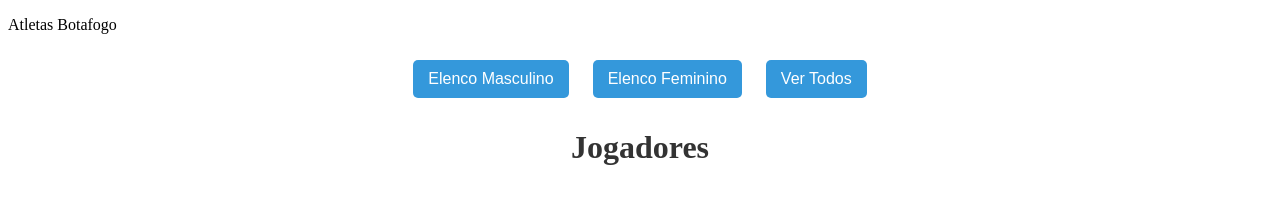
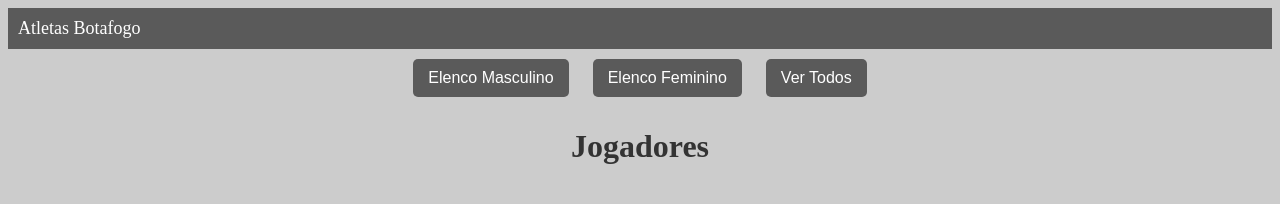
Before and after one commit to GustavopRezende/Ap2_Botafogo, a plain HTML site: page jogadores.html in a window 1280 px wide. Drawn offline with Linux system fonts and the light colour scheme.

Commit message:
.\style.css

```diff
--- a/styles.css
+++ b/styles.css
@@ -1,11 +1,34 @@
+/* Estilos para a faixa superior */
+.header-banner {
+  background-color: #5a5a5a; /* Cor de fundo cinza claro */
+  padding: 10px; /* Espaçamento interno */
+}
+
+.header-banner p {
+  margin: 0;
+  font-size: 18px;
+  color: #ffffff; /* Cor do texto */
+}
+
+/* Estilos para o contêiner principal */
+.container {
+  max-width: 1200px;
+  margin: 0 auto; /* Centraliza o conteúdo na página */
+}
+
+body {
+ background-color: #ccc;
+}
+
 /* Estilos para o contêiner de botões */
+
 .button-container {
   text-align: center;
 }
 
 /* Estilos para os botões */
 button {
-  background-color: #3498db;
+  background-color: #5a5a5a;
   color: #fff;
   border: none;
   padding: 10px 15px;
@@ -48,12 +71,12 @@
 }
 
 .card-masculino {
-  background-color: #3498db;
+  background-color: #272727;
   color: #fff;
 }
 
 .card-feminino {
-  background-color: #e74c3c;
+  background-color: #272727;
   color: #fff;
 }
 
```
